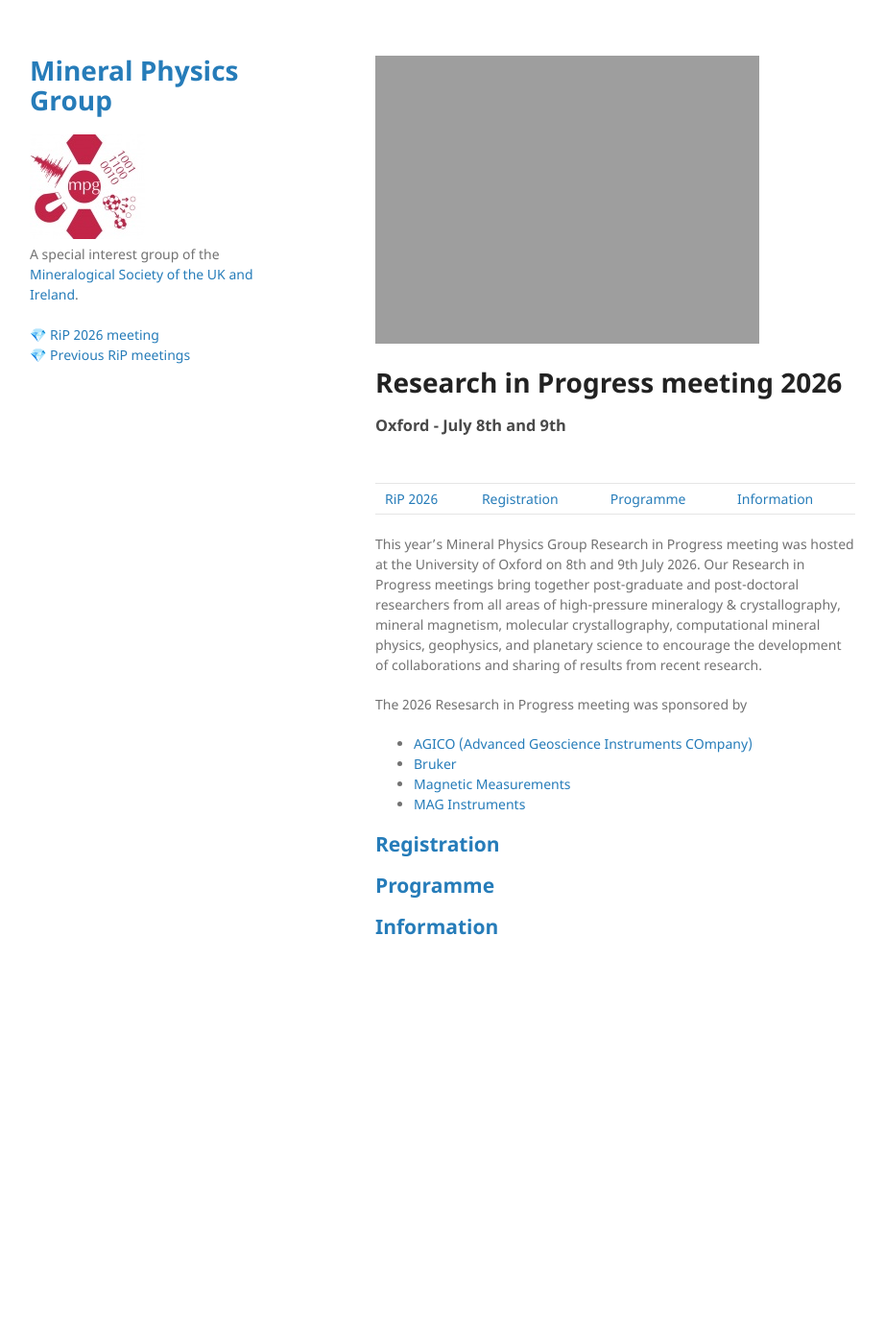
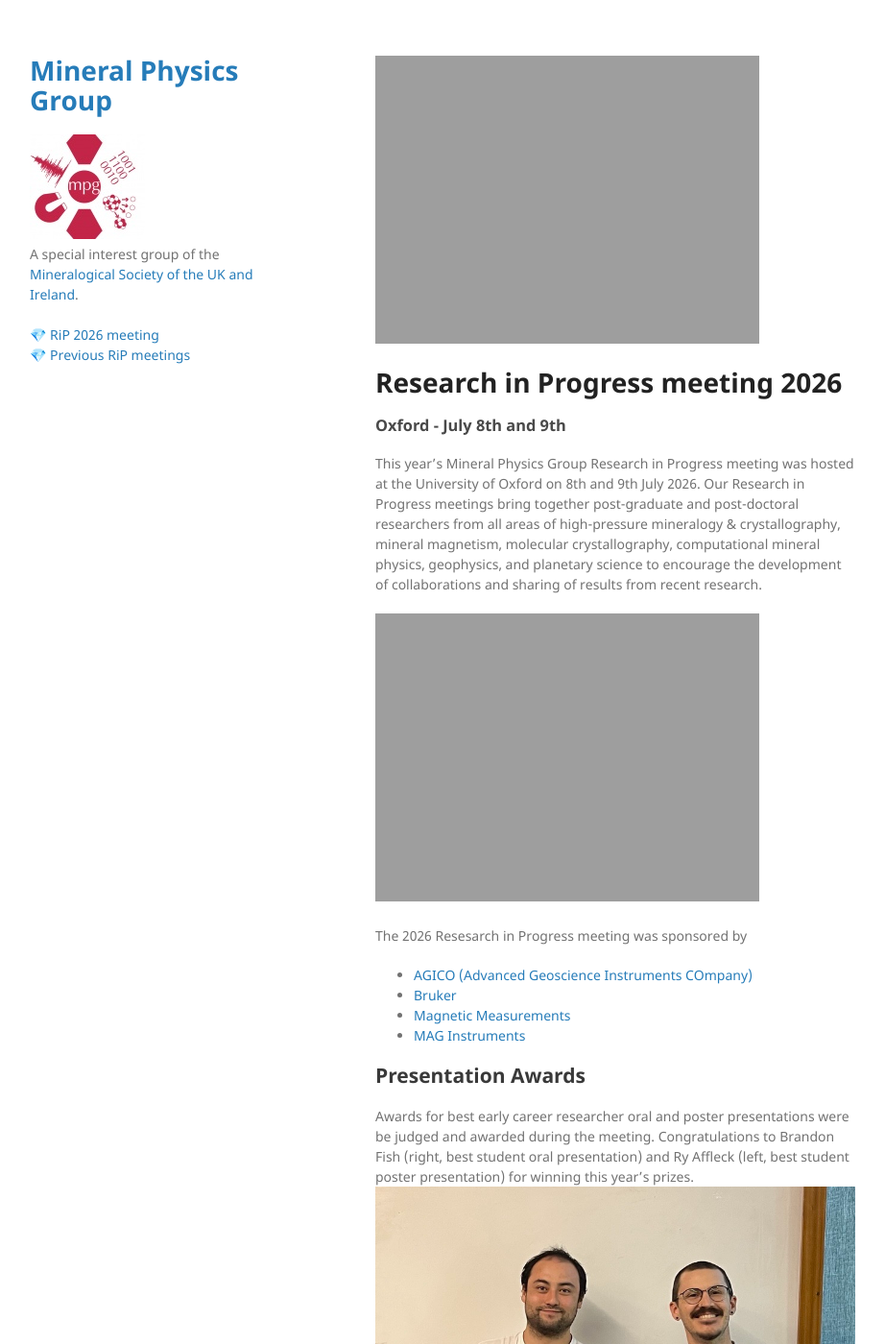
Before and after one commit to MinPhys/MinPhys.github.io, a Jekyll site: the page built from RiP_2026/RiP_2026.md, in a window 1280 px wide and 1400 px high. Shown: the whole window at 96% size, without its empty margins (179-1101 px from the left). Built offline with Jekyll 4.4.1, drawn with Linux system fonts in a browser that asks for light colours.

Commit message:
Revise RiP 2026 meeting details and add awards section
Updated the content and structure of the RiP 2026 markdown file, including new sections for awards and sponsors.

```diff
--- a/RiP_2026/RiP_2026.md
+++ b/RiP_2026/RiP_2026.md
@@ -5,11 +5,9 @@ layout: default
 # Research in Progress meeting 2026
 ### Oxford - July 8th and 9th
 
-|    |    |    |    |
-|----|----|----|----|
-| [RiP 2026](./RiP_2026.html) | [Registration](./RiP_2026-registration.html) | [Programme](./RiP_2026-programme.html) | [Information](./RiP_2026-information.html) |
+This year's Mineral Physics Group Research in Progress meeting was hosted at the University of Oxford on 8th and 9th July 2026. Our Research in Progress meetings bring together post-graduate and post-doctoral researchers from all areas of high-pressure mineralogy & crystallography, mineral magnetism, molecular crystallography, computational mineral physics, geophysics, and planetary science to encourage the development of collaborations and sharing of results from recent research.
 
-This year's Mineral Physics Group Research in Progress meeting was hosted at the University of Oxford on 8th and 9th July 2026. Our Research in Progress meetings bring together post-graduate and post-doctoral researchers from all areas of high-pressure mineralogy & crystallography, mineral magnetism, molecular crystallography, computational mineral physics, geophysics, and planetary science to encourage the development of collaborations and sharing of results from recent research.
+![rip_awardees_2026](https://MinPhys.github.io/RiP_2026/assetts/rip_2026_group.jpg)
 
 The 2026 Resesarch in Progress meeting was sponsored by
 * <a href="https://www.agico.cz/">AGICO (Advanced Geoscience Instruments COmpany)</a>
@@ -17,9 +15,8 @@ The 2026 Resesarch in Progress meeting was sponsored by
 * <a href="http://www.magnetic-measurements.com/">Magnetic Measurements</a>
 * <a href="https://mag-instruments.com/">MAG Instruments</a>
 
+## Presentation Awards
 
-## [Registration](./RiP_2026-registration.html)
-
-## [Programme](./RiP_2026-programme.html)
-
-## [Information](./RiP_2026-information.html)
+Awards for best early career researcher oral and poster presentations were be judged and awarded during the meeting.
+Congratulations to Brandon Fish (right, best student oral presentation) and Ry Affleck (left, best student poster presentation) for winning this year's prizes.
+![rip_awardees_2026](https://MinPhys.github.io/RiP_2026/assetts/rip_awardees_2026.jpeg)
```
